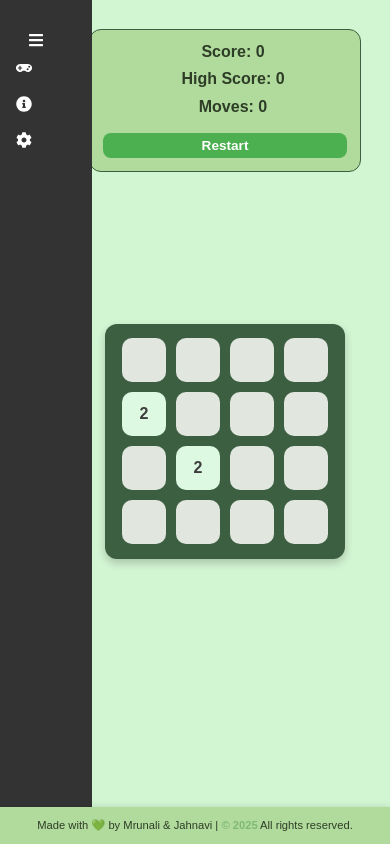
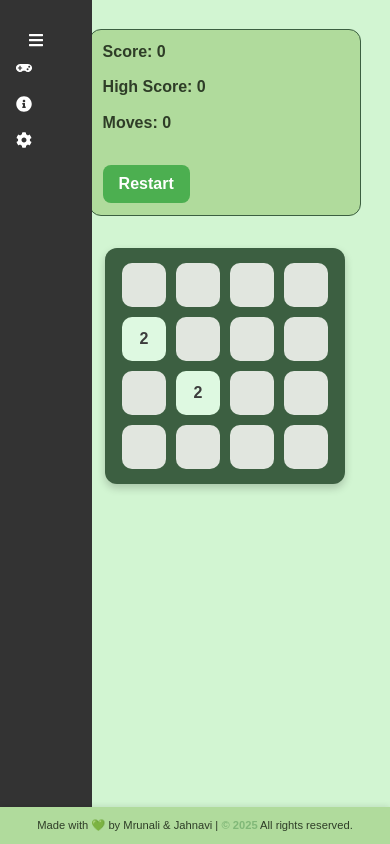
Before and after one commit to janhaviss/2048_Game, a React (Vite) app in the folder 2048_game/: page / in a window 390 px wide. Both pictures are taken after a click on the button "Play". Built offline with nearby package versions, Linux system fonts and the light colour scheme.

Commit message:
check css

```diff
--- a/2048_game/src/App.css
+++ b/2048_game/src/App.css
@@ -117,19 +117,41 @@ html, body {
     width: 100%;
   }
 
+  .main-content h1 {
+    font-size: 1.5rem;
+  }
+
+  .intro-text {
+    font-size: 1rem;
+  }
+
+  .score-container {
+    flex-direction: column;
+    align-items: flex-start;
+  }
+
+  .score-item {
+    margin-bottom: 0.5rem;
+  }
+
   .restart-btn {
-    width: 100%;
-    font-size: 0.95rem;
-    padding: 6px 12px;
-    margin-left: 0;
+    margin-top: 1rem;
   }
 }
 
 
 
 @media screen and (max-width: 480px) {
-  .restart-btn {
-    font-size: 0.85rem;
-    padding: 5px 10px;
+  .main-content h1 {
+    font-size: 1.5rem;
+  }
+
+  .intro-text {
+    font-size: 0.9rem;
+    text-align: left;
+  }
+
+  .score-item {
+    font-size: 1rem;
   }
 }
--- a/2048_game/src/css/Game.css
+++ b/2048_game/src/css/Game.css
@@ -1,9 +1,9 @@
 .game-wrapper {
   display: flex;
+  flex-direction: column;
+  align-items: center;
   justify-content: center;
-  align-items: center;
   padding: 1rem;
-  min-height: 60vh;
   box-sizing: border-box;
   width: 100%;
 }
```
